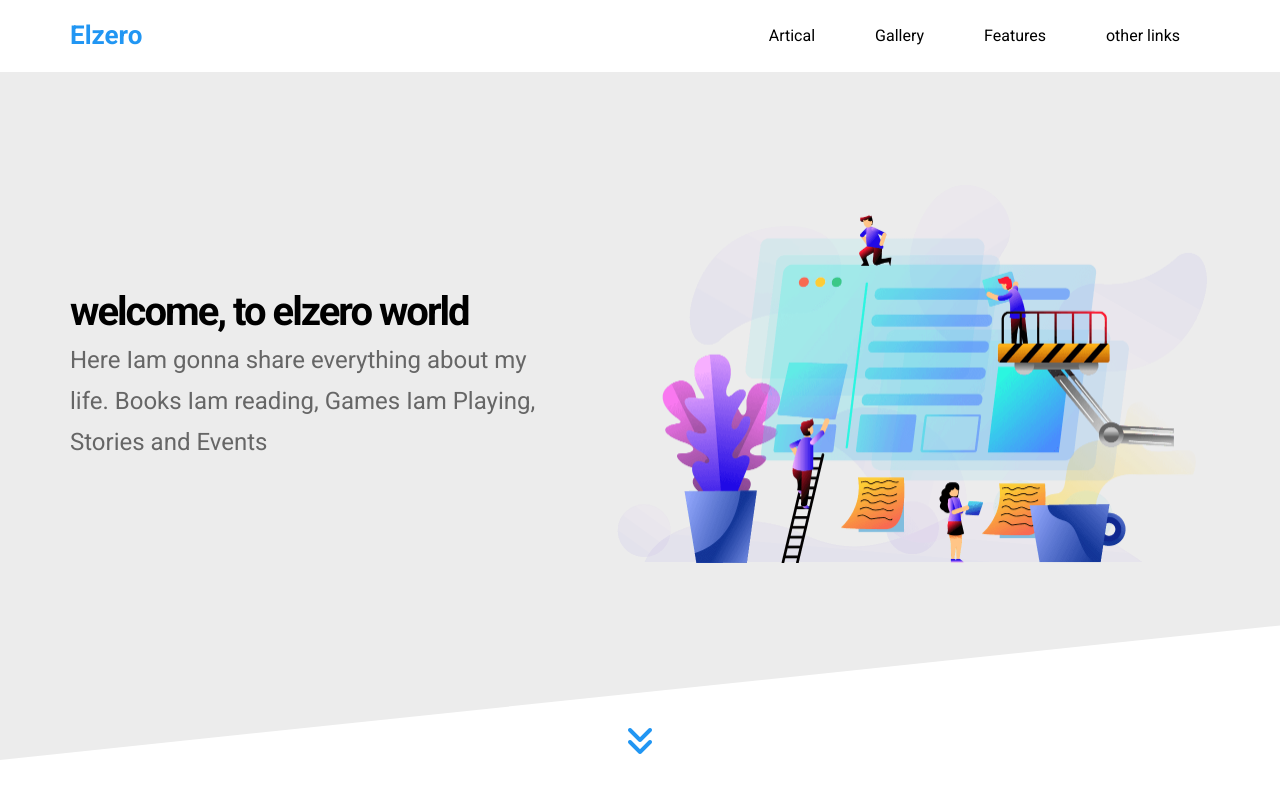
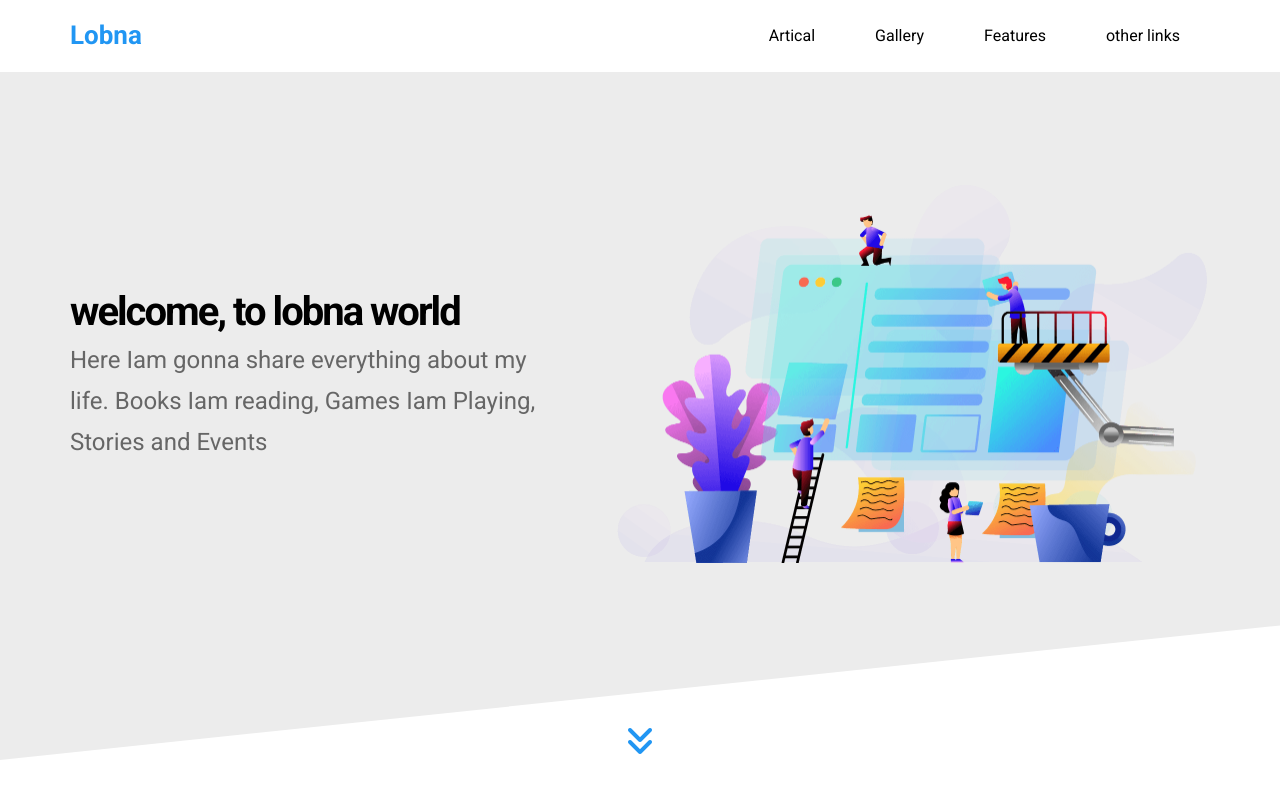
Before and after one commit to lobna0-0/HTML_AND_CSS_Template_Three, a plain HTML site: page index.html in a window 1280 px wide. Shown: the top 800 px of the page. Drawn offline with Linux system fonts and the light colour scheme.

Commit message:
upload changes

```diff
--- a/index.html
+++ b/index.html
@@ -3,7 +3,7 @@
 <head>
     <meta charset="UTF-8">
     <meta name="viewport" content="width=device-width, initial-scale=1.0">
-    <title>elzero</title>
+    <title>lobna</title>
     <link rel="stylesheet" href="css/normalize.css">
     <link rel="stylesheet" href="css/elzero.css">
     <link rel="stylesheet" href="css/all.min.css">
@@ -15,7 +15,7 @@
     <!--start header-->
     <div class="header" id="header">
         <div class="container">
-            <a href="#" class="logo">Elzero</a>
+            <a href="#" class="logo">Lobna</a>
             <ul class="main-nav">
                 <li><a href="#articles">Artical</a></li>
                 <li><a href="#gallery">Gallery</a></li>
@@ -71,7 +71,7 @@
     <div class="landing">
         <div class="container">
             <div class="text">
-                <h1>welcome, to elzero world</h1>
+                <h1>welcome, to lobna world</h1>
                 <p>Here Iam gonna share everything about my life. Books Iam reading, Games Iam Playing, Stories and Events</p>
             </div>
             <div class="image">
@@ -819,7 +819,7 @@
                 <img src="images/gallery-06.png" alt="">
             </div>
         </div>
-        <p class="copyright">Made With &lt;3 By Elzero</p>
+        <p class="copyright">Made With &lt;3 By Lobna</p>
       </div>
       <!--end footer-->
 </body>
```
